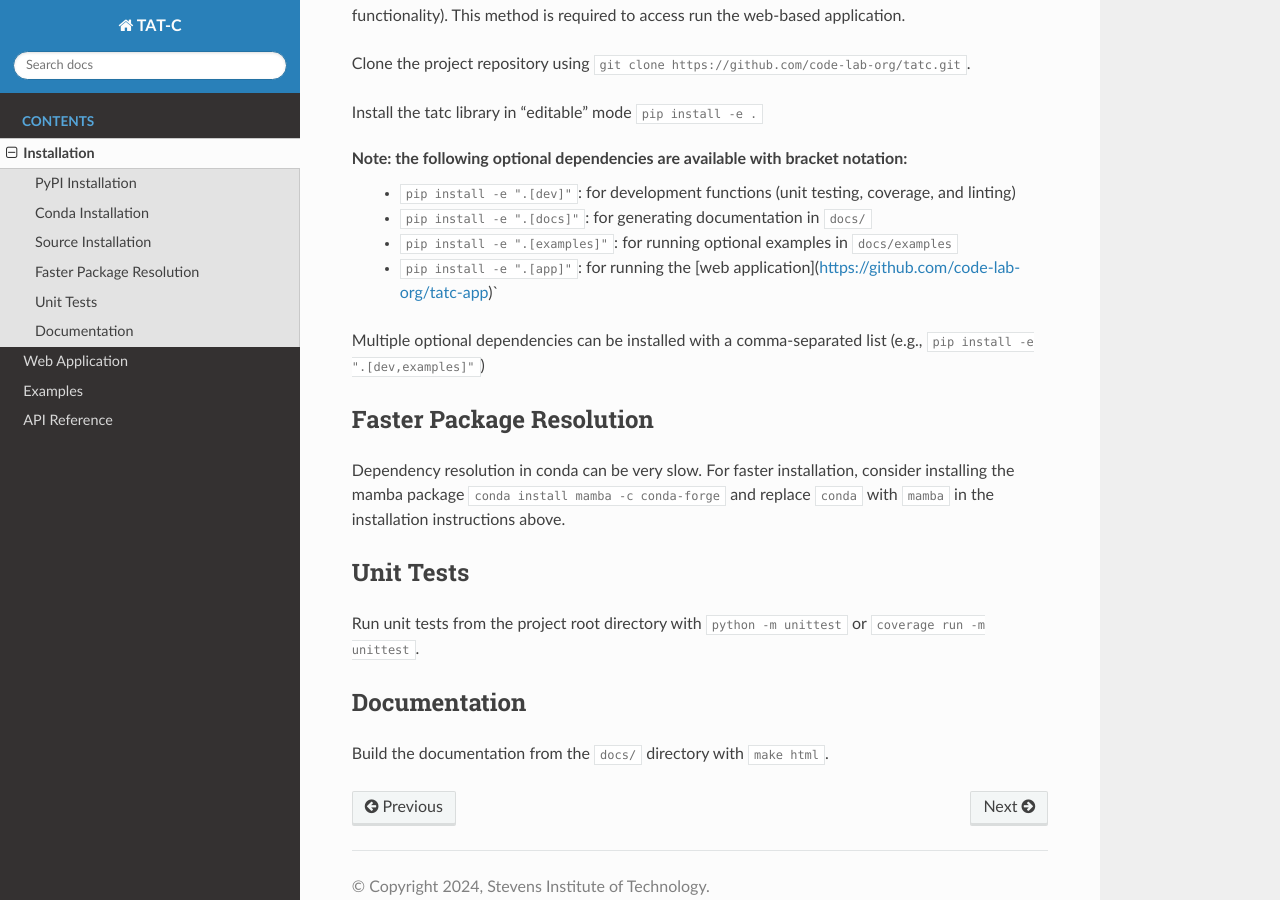
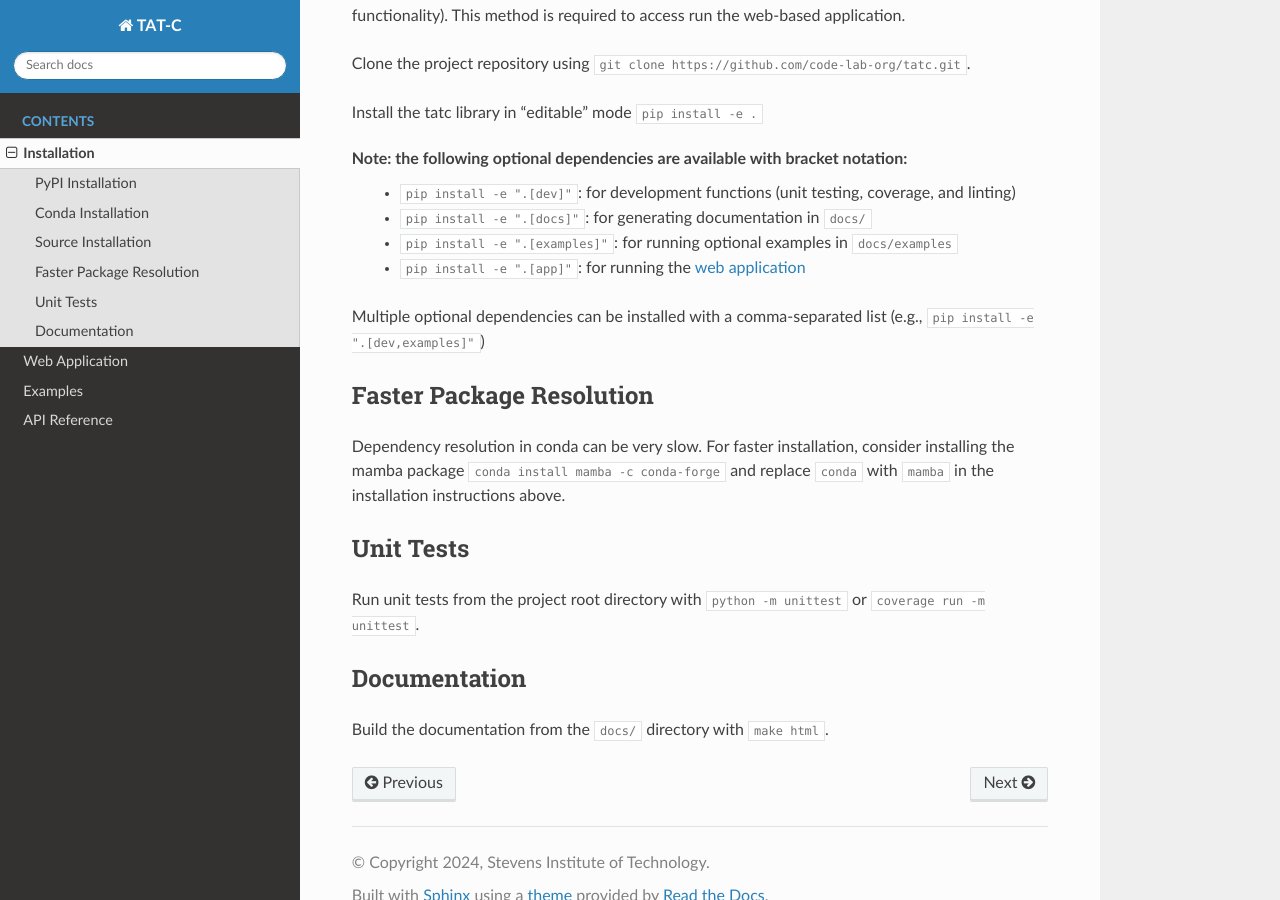
Before and after one commit to code-lab-org/tatc, a Sphinx documentation site: the page built from docs/installation.rst, in a window 1280 px wide and 900 px high, scrolled down 713 px. Built offline with Sphinx 7.4.7 and the Read the Docs theme 2.0.0, drawn with Linux system fonts in a browser that asks for light colours; pages that are not in the unit, such as notebooks, are missing from menus.

Commit message:
fix web app link in docs

```diff
--- a/docs/installation.rst
+++ b/docs/installation.rst
@@ -39,7 +39,7 @@ Note: the following optional dependencies are available with bracket notation:
  * :console:`pip install -e ".[dev]"`: for development functions (unit testing, coverage, and linting)
  * :console:`pip install -e ".[docs]"`: for generating documentation in :console:`docs/`
  * :console:`pip install -e ".[examples]"`: for running optional examples in :console:`docs/examples`
- * :console:`pip install -e ".[app]"`: for running the [web application](https://github.com/code-lab-org/tatc-app)`
+ * :console:`pip install -e ".[app]"`: for running the `web application <https://github.com/code-lab-org/tatc-app>`_
 
 Multiple optional dependencies can be installed with a comma-separated list (e.g., :console:`pip install -e ".[dev,examples]"`)
 
```
